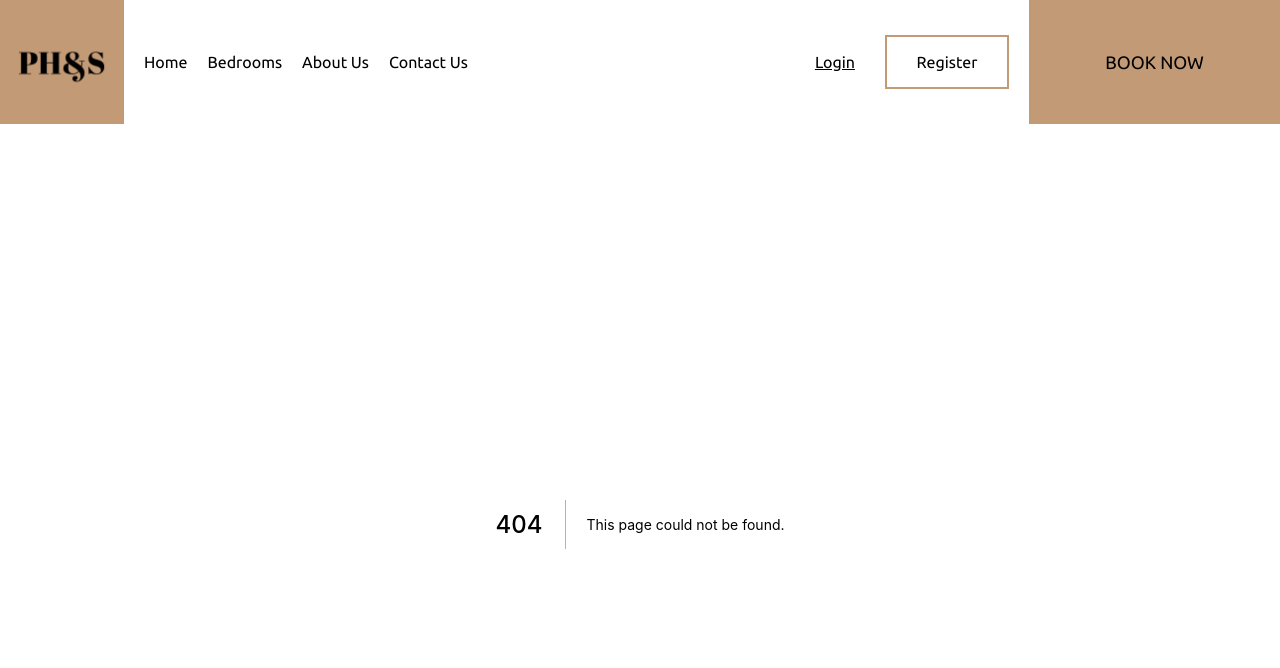
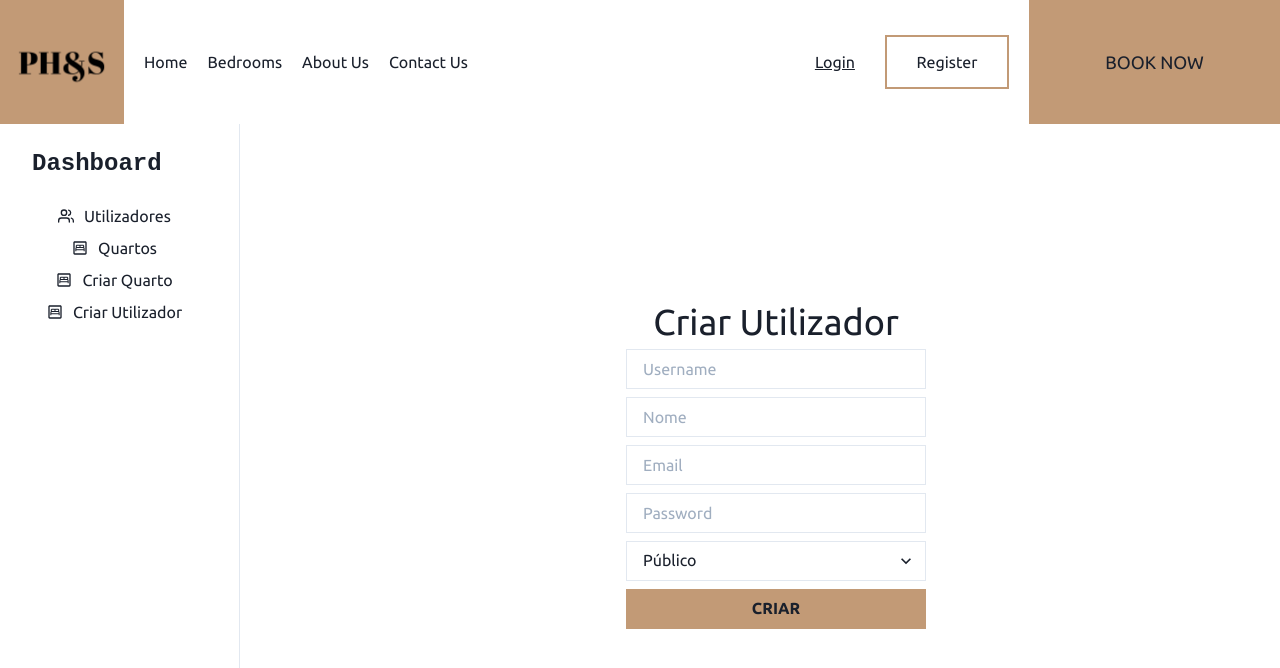
Before and after one commit to diogosousa17/pelourinho-hotel, a Next.js app: page /dashboard/createUser in a window 1280 px wide. Before the commit this address had no page. Shown: the top 668 px of the page. Built offline with nearby package versions, Linux system fonts and the light colour scheme.

Commit message:
create user in dashboard

```diff
--- a/src/components/createBedroom/createBedrooms.tsx
+++ b/src/components/createBedroom/createBedrooms.tsx
@@ -48,9 +48,9 @@ export function CreateBedrooms() {
 
     return (
         <>
-            <Flex justify="center" h="calc(100vh - 124px)">
+            <Flex>
                 <Sidebar />
-                <Box overflowY="scroll" w="1648px" h="calc(100vh - 124px)">
+                <Box overflowY="scroll" w="1648px" h="calc(100vh - 124px)" display="flex" flexDirection="column" justifyContent="center">
                     <Text textAlign="center" fontSize="4xl">Criar Quarto</Text>
                     <form onSubmit={handleSubmit(onSubmit)}>
                         <Center>
--- /dev/null
+++ b/src/components/createUsers/createUsers.tsx
@@ -0,0 +1,89 @@
+import { Box, Button, Center, Flex, Input, Select, Text, Textarea, useToast, VStack } from "@chakra-ui/react";
+import { useForm } from "react-hook-form";
+import { api } from "../../services/api";
+import { Sidebar } from "../sidebar/sidebar";
+
+
+export function CreateUsers() {
+
+    const toast = useToast()
+    const { register, handleSubmit, formState: { isSubmitting } } = useForm()
+
+    const onSubmit = async (data: any) => {
+        const newUser = {
+            username: data.username,
+            name: data.name,
+            email: data.email,
+            password: data.password,
+            userType: data.userType
+        }
+        await api.post('/auth/register', newUser)
+            .then(res => {
+                toast({
+                    position: 'top-start',
+                    isClosable: true,
+                    title: 'Utilizador criado com sucesso!',
+                    status: 'success',
+                })
+            })
+            .catch(err => {
+                toast({
+                    position: 'top-start',
+                    isClosable: true,
+                    title: 'Erro ao criar utilizador. Tente novamente mais tarde.',
+                    status: 'error',
+                })
+            })
+    }
+
+    return (
+        <>
+            <Flex>
+                <Sidebar />
+                <Box overflowY="scroll" w="1648px" h="calc(100vh - 124px)" display="flex" flexDirection="column" justifyContent="center">
+                    <Text textAlign="center" fontSize="4xl">Criar Utilizador</Text>
+                    <form onSubmit={handleSubmit(onSubmit)}>
+                        <Center>
+                            <VStack w="100%">
+                                <Input
+                                    w="100%"
+                                    maxW="300px"
+                                    placeholder="Username"
+                                    borderRadius="0"
+                                    {...register("username")}
+                                />
+                                <Input
+                                    w="100%"
+                                    maxW="300px"
+                                    placeholder='Nome'
+                                    borderRadius="0"
+                                    {...register("name")}
+                                />
+                                <Input
+                                    w="100%"
+                                    maxW="300px"
+                                    placeholder='Email'
+                                    borderRadius="0"
+                                    {...register("email")}
+                                />
+                                <Input
+                                    w="100%"
+                                    maxW="300px"
+                                    placeholder='Password'
+                                    borderRadius="0"
+                                    type="password"
+                                    {...register("password")}
+                                />
+                                <Select w="100%" maxW="300px" {...register("userType")} borderRadius="0">
+                                    <option value="publico">Público</option>
+                                    <option value="admin">Admin</option>
+                                </Select>
+                                <Button type="submit" w="100%" maxW="300px" isLoading={isSubmitting} borderRadius="0" bgColor="#C29A76">CRIAR</Button>
+                            </VStack>
+                        </Center>
+                    </form>
+                </Box>
+            </Flex>
+        </>
+    )
+}
--- a/src/components/header/header.tsx
+++ b/src/components/header/header.tsx
@@ -104,13 +104,17 @@ export function Header() {
                                                 Contact Us
                                             </Text>
                                         </Link>
+                                        {/* <Link href="/dashboard" passHref>
+                                            <Text as="a" cursor="pointer">
+                                                Dashboard
+                                            </Text>
+                                        </Link> */}
                                     </Stack>
                                 </DrawerBody>
                                 <DrawerFooter>
                                     <VStack w="100%">
                                         {
                                             isAuthnticated ? (
-                                                <>
                                                 <Flex align="center" justify="space-between" w="100%">
                                                     <Flex align="center">
                                                         <Avatar name={user.username} />
@@ -121,7 +125,6 @@ export function Header() {
                                                         <Box as="button" onClick={signOut} ml="10px"><FiLogOut size={25} /></Box>
                                                     </Flex>
                                                 </Flex>
-                                                </>
                                             ) : (
                                                 <>
                                                     <Center>
@@ -153,6 +156,9 @@ export function Header() {
                             </Link>
                             <Flex w="100%" justify="space-between" align="center" px="5">
                                 <Box>
+                                    {
+                                        isAuthnticated ? (
+                                            <>
                                                 <Flex>
                                                     <Link href="/" passHref>
                                                         <Text as="a" cursor="pointer">
@@ -177,7 +183,47 @@ export function Header() {
                                                             Contact Us
                                                         </Text>
                                                     </Link>
+                                                    <Spacer />
+                                                    {
+                                                        user.userType == "admin" &&
+                                                        <Link href="/dashboard" passHref>
+                                                            <Text as="a" cursor="pointer" pl="5">
+                                                                Dashboard
+                                                            </Text>
+                                                        </Link>
+                                                    }
                                                 </Flex>
+                                            </>
+                                        ) : (
+
+                                            <Flex>
+                                                <Link href="/" passHref>
+                                                    <Text as="a" cursor="pointer">
+                                                        Home
+                                                    </Text>
+                                                </Link>
+                                                <Spacer />
+                                                <Link href="/bedrooms" passHref>
+                                                    <Text as="a" cursor="pointer" pl="5">
+                                                        Bedrooms
+                                                    </Text>
+                                                </Link>
+                                                <Spacer />
+                                                <Link href="/" passHref>
+                                                    <Text as="a" cursor="pointer" pl="5">
+                                                        About Us
+                                                    </Text>
+                                                </Link>
+                                                <Spacer />
+                                                <Link href="/" passHref>
+                                                    <Text as="a" cursor="pointer" pl="5">
+                                                        Contact Us
+                                                    </Text>
+                                                </Link>
+                                                <Spacer />
+                                            </Flex>
+                                        )
+                                    }
                                 </Box>
                                 <Spacer />
                                 {
--- a/src/components/sidebar/sidebar.tsx
+++ b/src/components/sidebar/sidebar.tsx
@@ -54,10 +54,6 @@ export function Sidebar({ children }: any) {
                     </Box>
                 </Box>
                 <Box>
-
-                {/* <UsersDashboard /> */}
-                {/* <BedroomsDashboard /> */}
-                {/* <CreateBedroom /> */}
                 </Box>
             </Flex>
         </>
@@ -113,6 +109,14 @@ const SidebarContent = ({ onClose, ...rest }: SidebarProps) => {
                         <MdOutlineBedroomParent />
                         <Text mx="10px">Criar Quarto</Text>
                     </Flex>
+                    <Flex
+                        align="center"
+                        as="button"
+                        onClick={() => { router.push('/dashboard/createUser') }}
+                    >
+                        <MdOutlineBedroomParent />
+                        <Text mx="10px">Criar Utilizador</Text>
+                    </Flex>
                 </VStack>
             </Box>
         </>
--- /dev/null
+++ b/src/pages/dashboard/createUser.tsx
@@ -0,0 +1,11 @@
+import { NextPage } from "next"
+import { CreateUsers } from "../../components/createUsers/createUsers"
+
+
+const CreateUser: NextPage = () => {
+    return (
+        <CreateUsers />
+    )
+}
+
+export default CreateUser
--- a/src/pages/dashboard/index.tsx
+++ b/src/pages/dashboard/index.tsx
@@ -3,7 +3,9 @@ import { Sidebar } from '../../components/sidebar/sidebar';
 
 const Dashboard: NextPage = () => {
     return (
-        <Sidebar />
+        <>
+            <Sidebar />
+        </>
     )
 }
 
```
Lines whose indentation alone changed are shown as unchanged.
